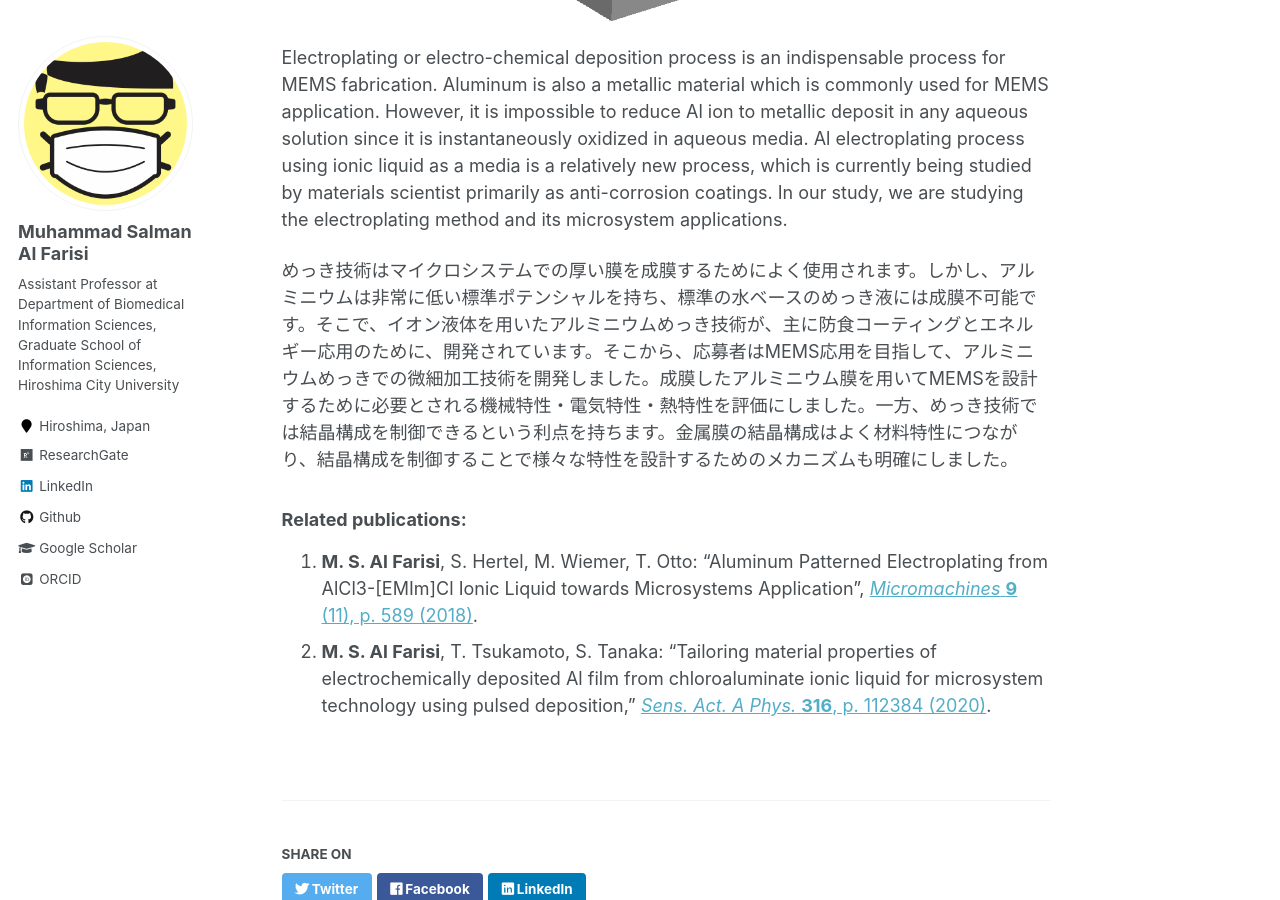
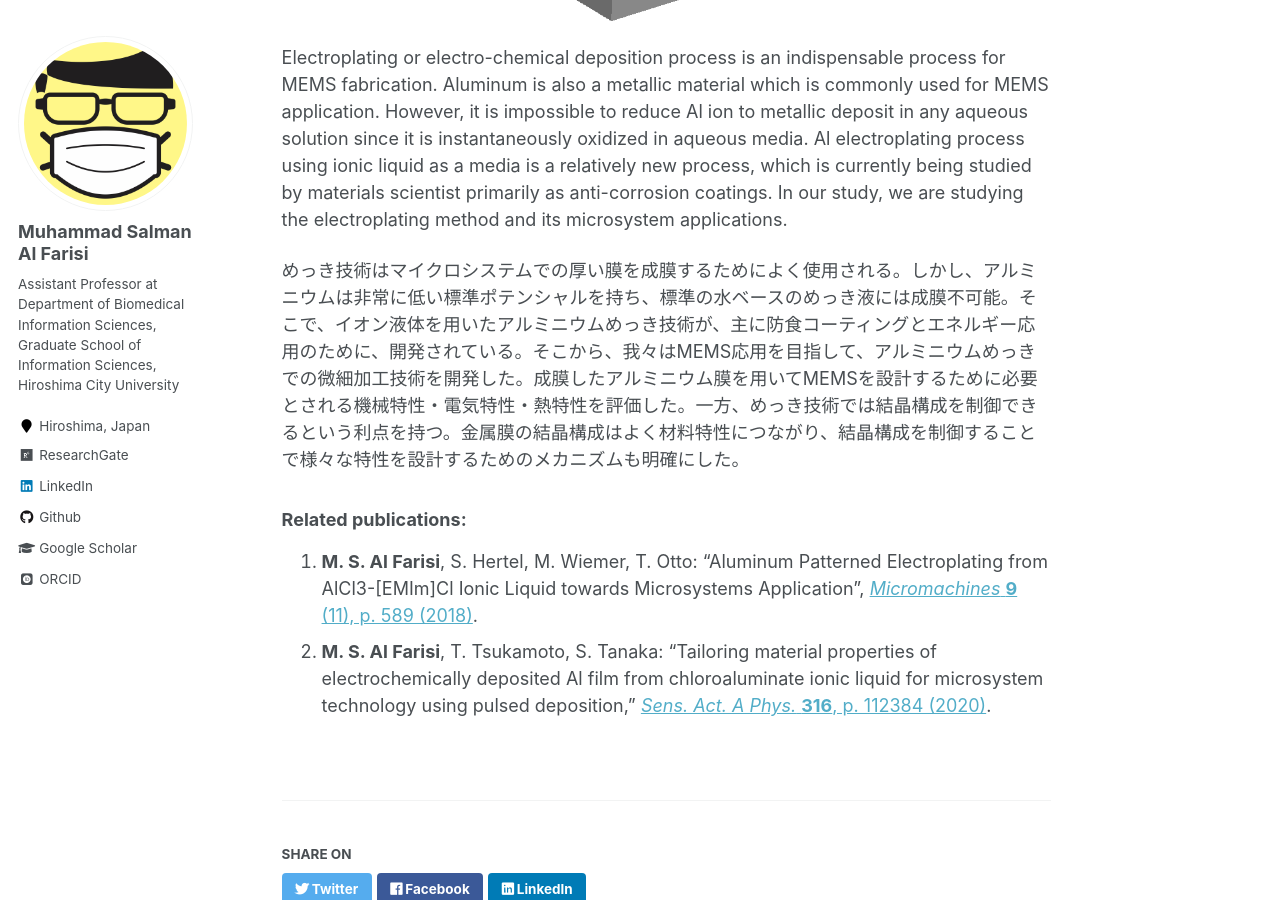
Before and after one commit to msalfarisi/msalfarisi.github.io, a Jekyll site: the page built from _research/al-plating.md, in a window 1280 px wide and 900 px high, scrolled down 537 px. Built offline with Jekyll 4.4.1, drawn with Linux system fonts in a browser that asks for light colours; some web fonts are replaced.

Commit message:
Update al-plating.md

```diff
--- a/_research/al-plating.md
+++ b/_research/al-plating.md
@@ -10,7 +10,7 @@ collection: research
 
 Electroplating or electro-chemical deposition process is an indispensable process for MEMS fabrication. Aluminum is also a metallic material which is commonly used for MEMS application. However, it is impossible to reduce Al ion to metallic deposit in any aqueous solution since it is instantaneously oxidized in aqueous media. Al electroplating process using ionic liquid as a media is a relatively new process, which is currently being studied by materials scientist primarily as anti-corrosion coatings. In our study, we are studying the electroplating method and its microsystem applications.
 
-めっき技術はマイクロシステムでの厚い膜を成膜するためによく使用されます。しかし、アルミニウムは非常に低い標準ポテンシャルを持ち、標準の水ベースのめっき液には成膜不可能です。そこで、イオン液体を用いたアルミニウムめっき技術が、主に防食コーティングとエネルギー応用のために、開発されています。そこから、応募者はMEMS応用を目指して、アルミニウムめっきでの微細加工技術を開発しました。成膜したアルミニウム膜を用いてMEMSを設計するために必要とされる機械特性・電気特性・熱特性を評価にしました。一方、めっき技術では結晶構成を制御できるという利点を持ちます。金属膜の結晶構成はよく材料特性につながり、結晶構成を制御することで様々な特性を設計するためのメカニズムも明確にしました。
+めっき技術はマイクロシステムでの厚い膜を成膜するためによく使用される。しかし、アルミニウムは非常に低い標準ポテンシャルを持ち、標準の水ベースのめっき液には成膜不可能。そこで、イオン液体を用いたアルミニウムめっき技術が、主に防食コーティングとエネルギー応用のために、開発されている。そこから、我々はMEMS応用を目指して、アルミニウムめっきでの微細加工技術を開発した。成膜したアルミニウム膜を用いてMEMSを設計するために必要とされる機械特性・電気特性・熱特性を評価した。一方、めっき技術では結晶構成を制御できるという利点を持つ。金属膜の結晶構成はよく材料特性につながり、結晶構成を制御することで様々な特性を設計するためのメカニズムも明確にした。
 
 ### Related publications:
 
```
